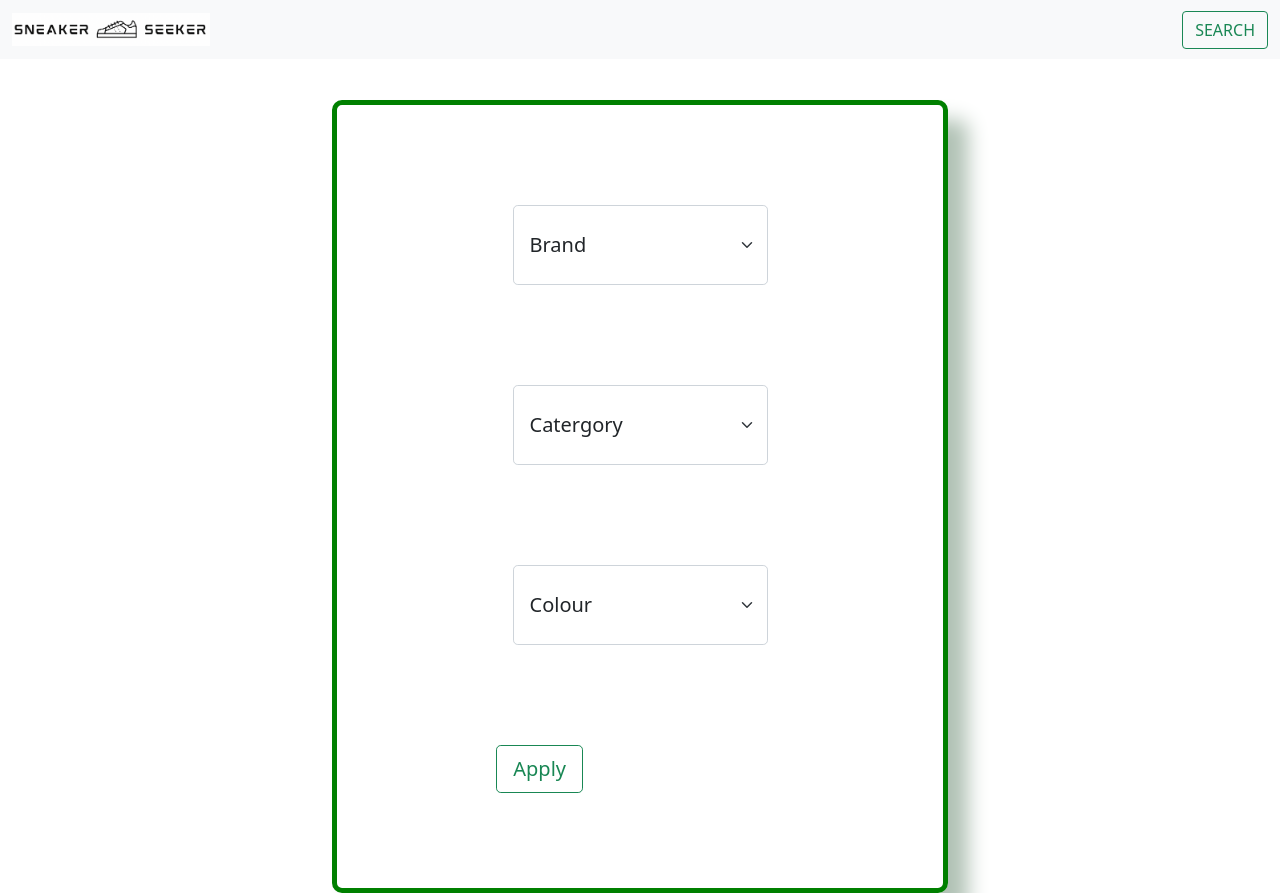
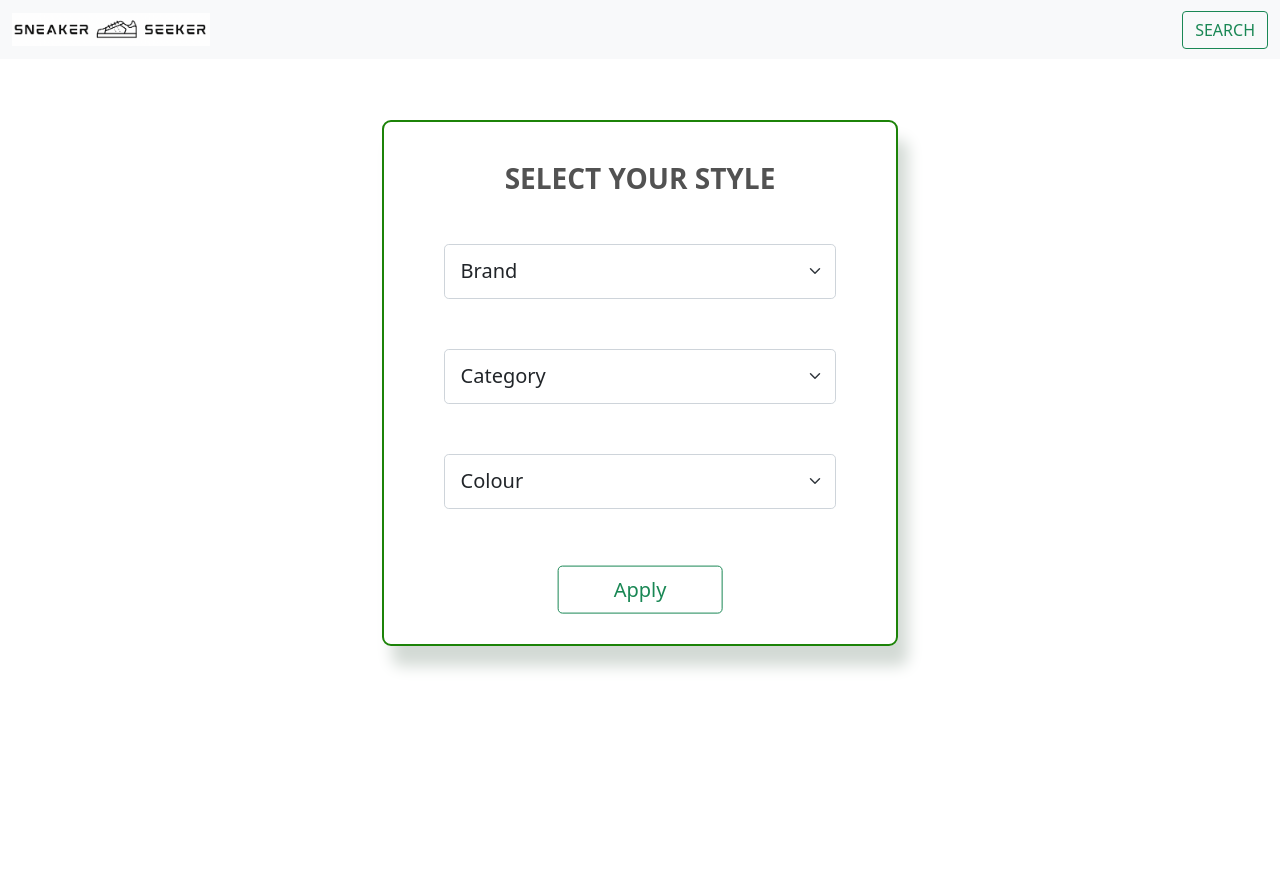
Before and after one commit to InfobyAdrienne/Sneaker-Seeker-Demo, a React (Create React App) app in the folder client/: page /search in a window 1280 px wide. After the commit the page ends 800 px from the top, so only its background shows below. Built offline with nearby package versions, Linux system fonts and the light colour scheme; the HTML template or start-up script is replaced by a standard one.

Commit message:
styled the form box

```diff
--- a/client/src/App.css
+++ b/client/src/App.css
@@ -13,29 +13,59 @@ h1 {
 
 /* SEARCH */
 .container {
-  margin-top: 100px;
-  max-width: 50%;
+  margin-top: 60px;
+  max-width: 65%;
 }
 
+h3 {
+  text-align: center;
+  padding: 40px;
+  font-weight: bold;
+  color: rgb(82, 82, 82);
+
+}
+.dropdown-brand {
+  padding-left: 60px;
+  padding-right: 60px;
+}
+
+.dropdown {
+  padding-top: 50px;
+  padding-left: 60px;
+  padding-right: 60px;
+}
+
+.dropdown-colour {
+  padding-top: 50px;
+  padding-left: 60px;
+  padding-right: 60px;
+  padding-bottom: 135px;
+}
 .column {
   width: 100%;
-  border-radius: 10px;
-  border: 5px solid green;
-  box-shadow: 20px 20px 20px rgb(177, 194, 181);
+  border-radius: 9px;
+  border: 2px solid rgb(28, 131, 8);
+  box-shadow: 10px 20px 15px rgb(211, 218, 213);
   height: 100%;
 }
 
 .custom-select {
-  height: 80px;
+  height: 55px;
 }
 
+.form-btn {
+  padding-left: 55px;
+  padding-right: 55px;
+}
 
-.form-btn {
-  float: right;
-  margin-right: 22.5rem;
-  margin-bottom: 100px;
-  margin-top: 100px;
-
+.apply-button {
+  margin: 0;
+  position: absolute;
+  top: 50%;
+  left: 50%;
+  /* -ms-transform: translate(-50%, -50%); */
+  transform: translate(-50%, 345%);
+  float: center;
 }
 
 /* INSPIRE*/
@@ -64,3 +94,7 @@ h1 {
   border: 1px solid #999;
   overflow: auto;
 }
+
+.buttons-class {
+  margin-top: 16px;
+}
--- a/client/src/components/Search.js
+++ b/client/src/components/Search.js
@@ -65,10 +65,13 @@ function Search() {
         <div>
           <Container className="Container">
             <Row>
-              <Form>
+              <Form className="container auto">
               <Col className="column">
-                  <form>
-                    <div className="container auto">
+                  <form >
+                    <div>
+                      <h3>SELECT YOUR STYLE</h3>
+                    </div>
+                    <div className="dropdown-brand">
                       <Form.Select
                         className="custom-select form-select-lg"
                         onChange={(e) => handle(e)}
@@ -91,7 +94,7 @@ function Search() {
                         <option value="AIR%20JORDAN">Under Armour</option>
                       </Form.Select>
                     </div>
-                    <div className="container auto">
+                    <div className="dropdown">
                       <Form.Select
                         className="custom-select form-select-lg"
                         onChange={(e) => handle(e)}
@@ -99,7 +102,7 @@ function Search() {
                         value={data.gender}
                       >
                         <option hidden value="">
-                          Catergory
+                          Category
                         </option>
                         <option value="MEN">Men</option>
                         <option value="WOMEN">Women</option>
@@ -108,7 +111,7 @@ function Search() {
                       </Form.Select>
                     </div>
 
-                    <div className="container auto">
+                    <div className="dropdown-colour">
                       <Form.Select
                         className="custom-select form-select-lg"
                         onChange={(e) => handle(e)}
@@ -130,17 +133,19 @@ function Search() {
                         <option value="BROWN">Brown</option>
                         <option value="GREY">Grey</option>
                       </Form.Select>
+                      <div className="apply-button">
+                        <Button
+                          className="form-btn"
+                          variant="outline-success btn-lg"
+                          type="Submit"
+                          value="Submit"
+                          onClick={(e) => fetchData(e)}
+                        >Apply
+                      </Button>
+                    </div>
                     </div>
 
-                    <Button
-                      className="form-btn"
-                      variant="outline-success btn-lg"
-                      type="Submit"
-                      value="Submit"
-                      onClick={(e) => fetchData(e)}
-                    >
-                      Apply
-                    </Button>
+
                   </form>
                 </Col>
               </Form>
```
